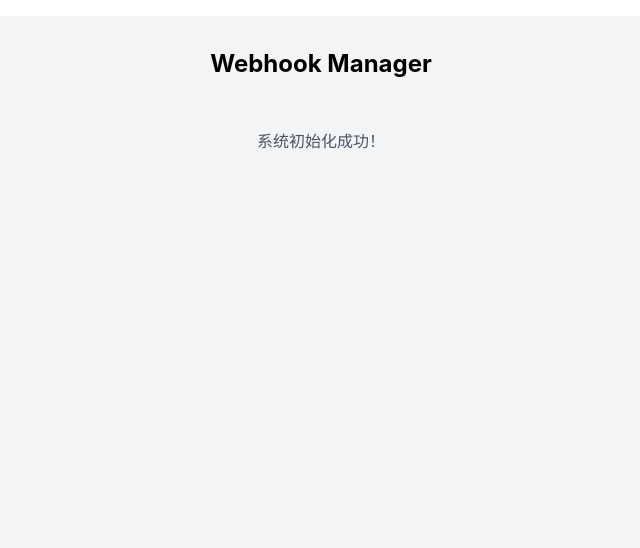
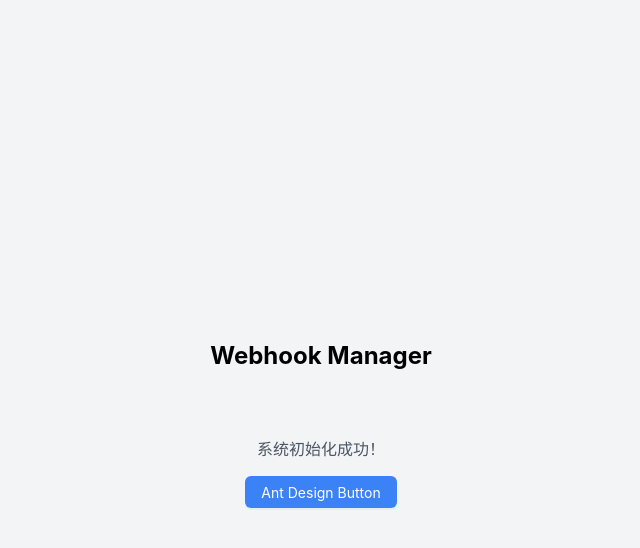
Before and after one commit to wywkwsw/webhook_mange, a React (Vite) app in the folder packages/frontend/: page / in a window 1280 px wide. Shown: the top 548 px of the page, without its empty margins (319-959 px from the left). Built offline with nearby package versions, Linux system fonts and the light colour scheme.

Commit message:
[FE-020] 配置 Ant Design

```diff
--- a/packages/frontend/src/App.tsx
+++ b/packages/frontend/src/App.tsx
@@ -1,12 +1,20 @@
-import { ConfigProvider } from "antd";
+import { ConfigProvider, Button } from "antd";
 import zhCN from "antd/locale/zh_CN";
 
 function App() {
   return (
-    <ConfigProvider locale={zhCN}>
-      <div className="min-h-screen bg-gray-100">
+    <ConfigProvider
+      locale={zhCN}
+      theme={{
+        token: {
+          colorPrimary: "#3b82f6",
+        },
+      }}
+    >
+      <div className="min-h-screen bg-gray-100 flex flex-col items-center justify-center">
         <h1 className="text-2xl font-bold text-center py-8">Webhook Manager</h1>
-        <p className="text-center text-gray-600">系统初始化成功！</p>
+        <p className="text-center text-gray-600 mb-4">系统初始化成功！</p>
+        <Button type="primary">Ant Design Button</Button>
       </div>
     </ConfigProvider>
   );
```
Also changed, not shown: 1 other file (tests, documents, lock files or other folders).
